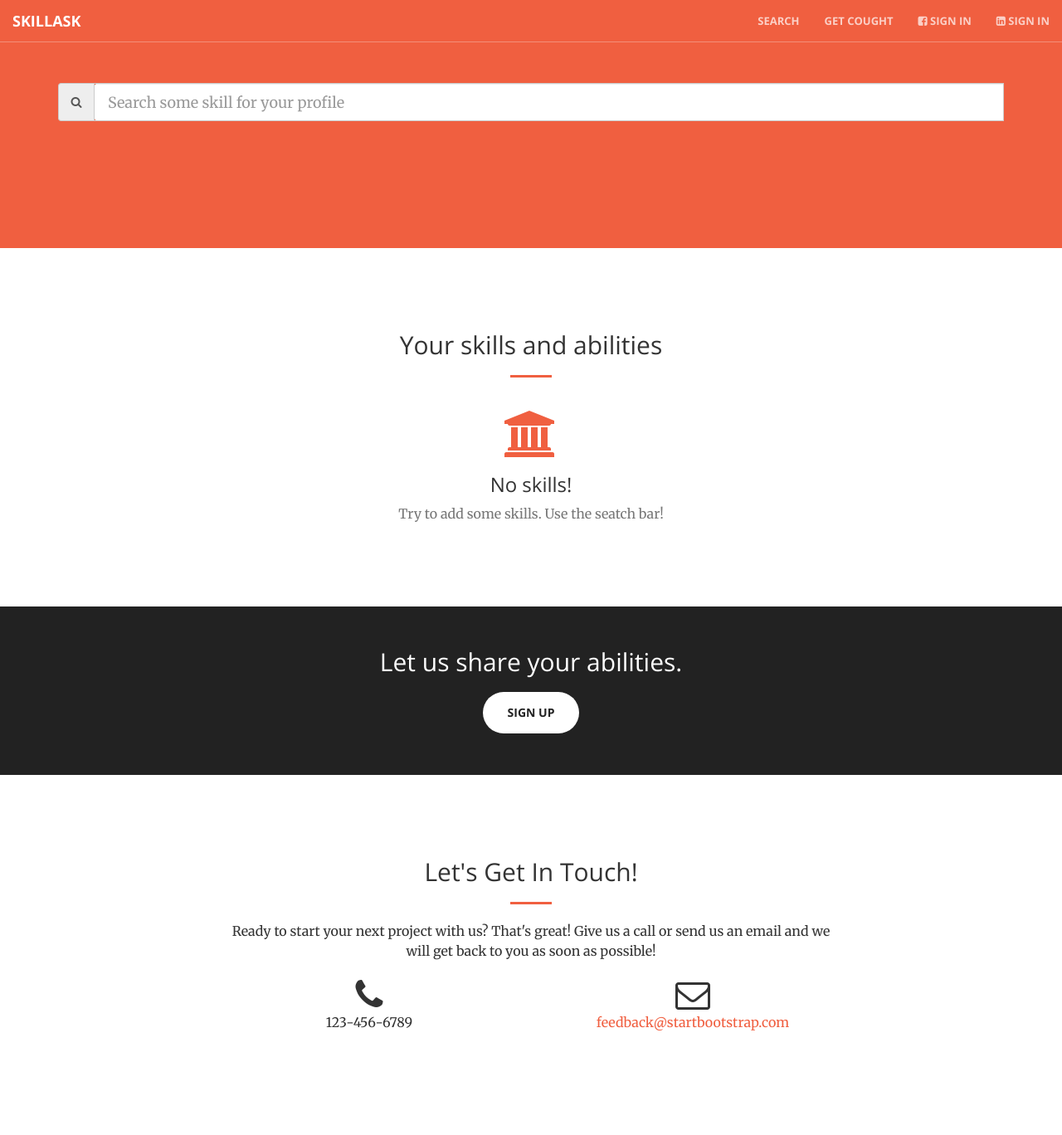
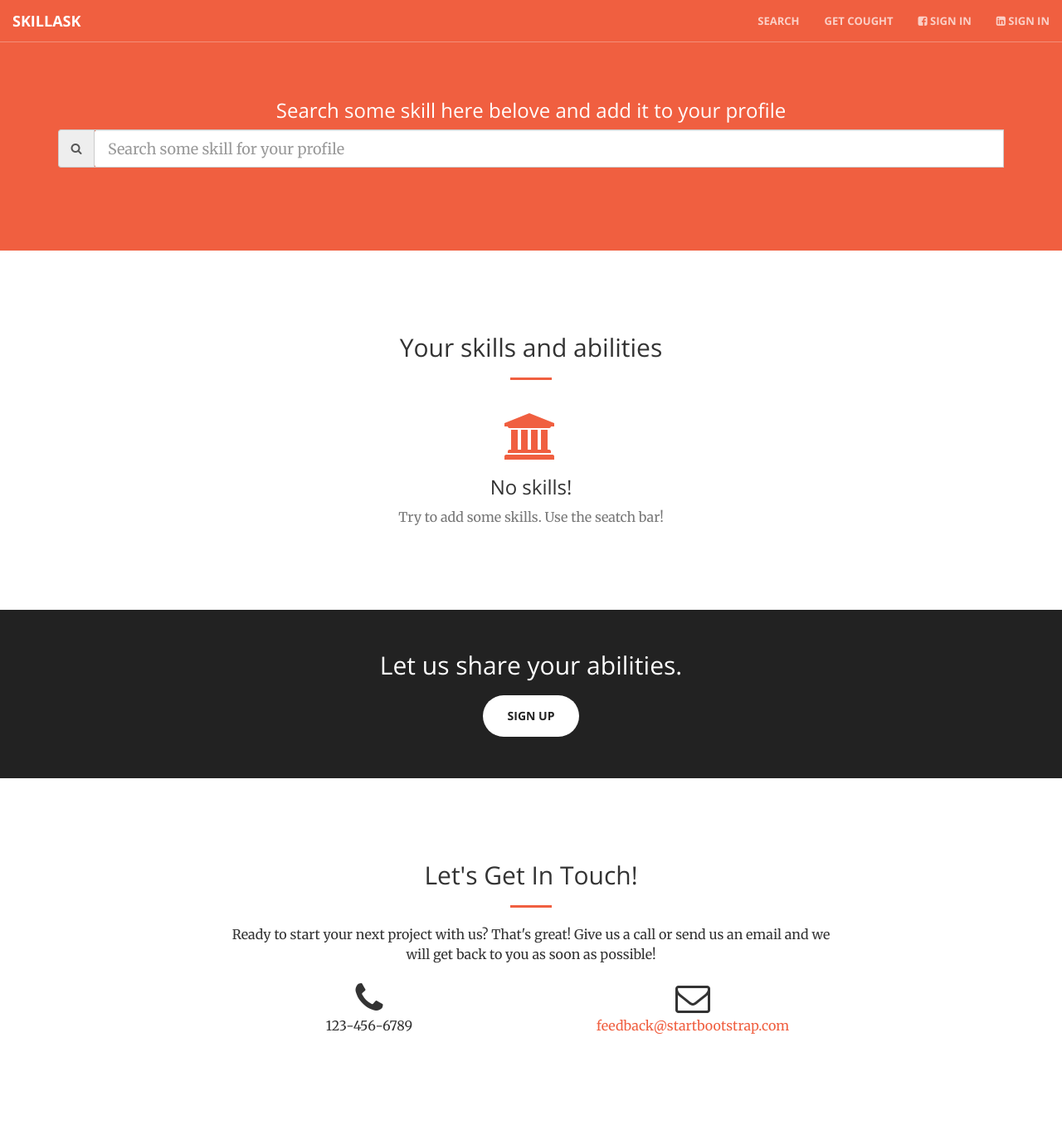
Before and after one commit to swmerko/skillask, a Django app: template profile/templates/profile/add_skills.html in a window 1280 px wide. Shown: the whole page at 83% size. Before the commit the page ends 1242 px from the top, so only its background shows below. Run offline with Django 3.2, Linux system fonts and the light colour scheme; the template is opened without the code that fills it, so the values that code supplies are empty; some libraries are stand-ins or nearby versions.

Commit message:
supporter

```diff
--- a/accounts/models.py
+++ b/accounts/models.py
@@ -20,4 +20,10 @@ class UserProfile(GeolocationModel):
     def __unicode__(self):
         return '%s Profile' % self.user.get_full_name()
 
+    def skill_ids(self):
+        result = []
+        for user_skill in self.user.userskill_set.all():
+            result.append(user_skill.skill.id)
+        return result
+
 User.profile = property(lambda u: UserProfile.objects.get_or_create(user=u)[0])
--- a/home/templates/layout.html
+++ b/home/templates/layout.html
@@ -12,15 +12,15 @@
     <meta name="description" content="">
     <meta name="author" content="">
 
-    <title>Creative - Start Bootstrap Theme</title>
+    <title>Skillask</title>
 
     <!-- Bootstrap Core CSS -->
     <link rel="stylesheet" href="{% static 'bootstrap/creative/css/bootstrap.min.css' %}" type="text/css">
 
     <!-- Custom Fonts -->
-    <link href='http://fonts.googleapis.com/css?family=Open+Sans:300italic,400italic,600italic,700italic,800italic,400,300,600,700,800'
+    <link href='https://fonts.googleapis.com/css?family=Open+Sans:300italic,400italic,600italic,700italic,800italic,400,300,600,700,800'
           rel='stylesheet' type='text/css'>
-    <link href='http://fonts.googleapis.com/css?family=Merriweather:400,300,300italic,400italic,700,700italic,900,900italic'
+    <link href='https://fonts.googleapis.com/css?family=Merriweather:400,300,300italic,400italic,700,700italic,900,900italic'
           rel='stylesheet' type='text/css'>
     <link rel="stylesheet" href="{% static 'bootstrap/creative/font-awesome/css/font-awesome.min.css' %}"
           type="text/css">
@@ -74,10 +74,12 @@
                         </li>
                     {% else %}
                         <li>
-                            <a class="page-scroll" href="{% url 'social:begin' 'facebook' %}"><i class="fa fa-facebook-square"></i> {% trans 'Sign In' %}</a>
+                            <a class="page-scroll" href="{% url 'social:begin' 'facebook' %}"><i
+                                    class="fa fa-facebook-square"></i> {% trans 'Sign In' %}</a>
                         </li>
                         <li>
-                            <a class="page-scroll" href="{% url 'social:begin' 'linkedin-oauth2' %}"><i class="fa fa-linkedin-square"></i> {% trans 'Sign In' %}</a>
+                            <a class="page-scroll" href="{% url 'social:begin' 'linkedin-oauth2' %}"><i
+                                    class="fa fa-linkedin-square"></i> {% trans 'Sign In' %}</a>
                         </li>
                     {% endif %}
                 </ul>
@@ -88,6 +90,7 @@
     </nav>
 
 {% endblock %}
+
 {% block header %}
 
     <header>
--- a/profile/templates/profile/add_skills.html
+++ b/profile/templates/profile/add_skills.html
@@ -8,19 +8,34 @@
 {% block main %}
 
     <section class="bg-primary" id="about">
-        <div class="container">
+        <div class="container text-center">
+
+            {% if last_skill_added %}
+                <h3>{% blocktrans with skill_name=last_skill_added.name %}Cool, you just added
+                    <strong class="wow tada">{{ skill_name }}</strong>. Try to add other skills.</h3>
+                {% endblocktrans %}
+            {% else %}
+                <h3>{% trans 'Search some skill here belove and add it to your profile' %}</h3>
+            {% endif %}
+
             <div class="input-group" id="bloodhound">
                 <span class="input-group-addon"><i class="fa fa-search fa-fw"></i></span>
                 <input class="form-control input-lg typeahead" type="search"
                        placeholder="{% trans 'Search some skill for your profile' %}" data-provide="typeahead"
                        autocomplete="off">
             </div>
-            <hr>
-            <div class="row">
-                <div class="col-lg-8 col-lg-offset-2 text-center">
-                    <h2 class="section-heading">{{ user.name }}</h2>
-                </div>
-            </div>
+
+            {% if adviced_skills %}
+                <hr>
+                <h3>{% trans 'Maybe we can advise some skills:' %}</h3>
+
+                {% for skill in adviced_skills %}
+                    <a href="{% url 'add_skill' skill.id %}" class="btn btn-default btn-xl wow tada"
+                       style="visibility: visible; animation-name: tada;">{{ skill.name }}</a>
+                {% endfor %}
+
+            {% endif %}
+
         </div>
     </section>
     {#    <aside class="bg-light">#}
```
Also changed, not shown: profile/views.py (+18 -0 lines).
